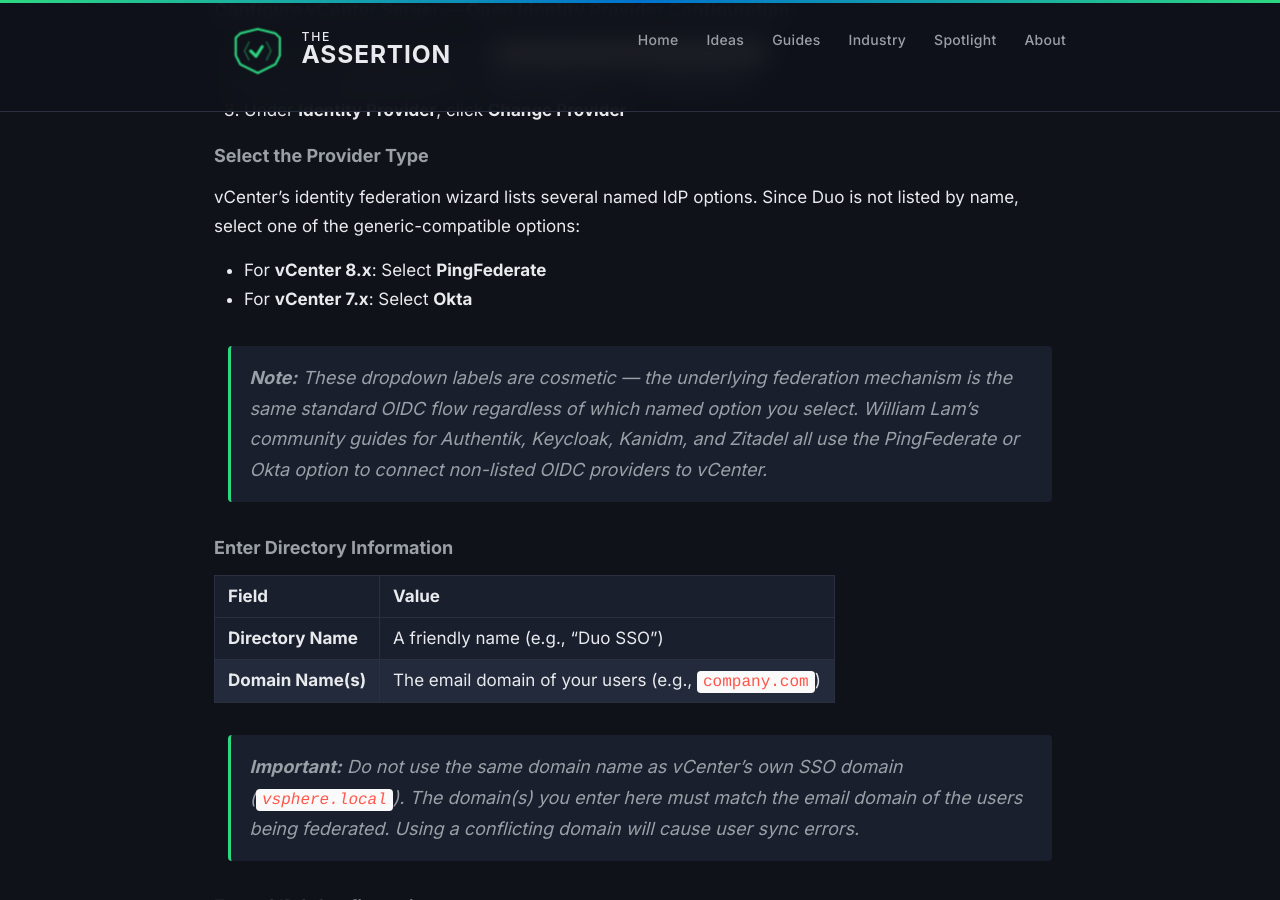
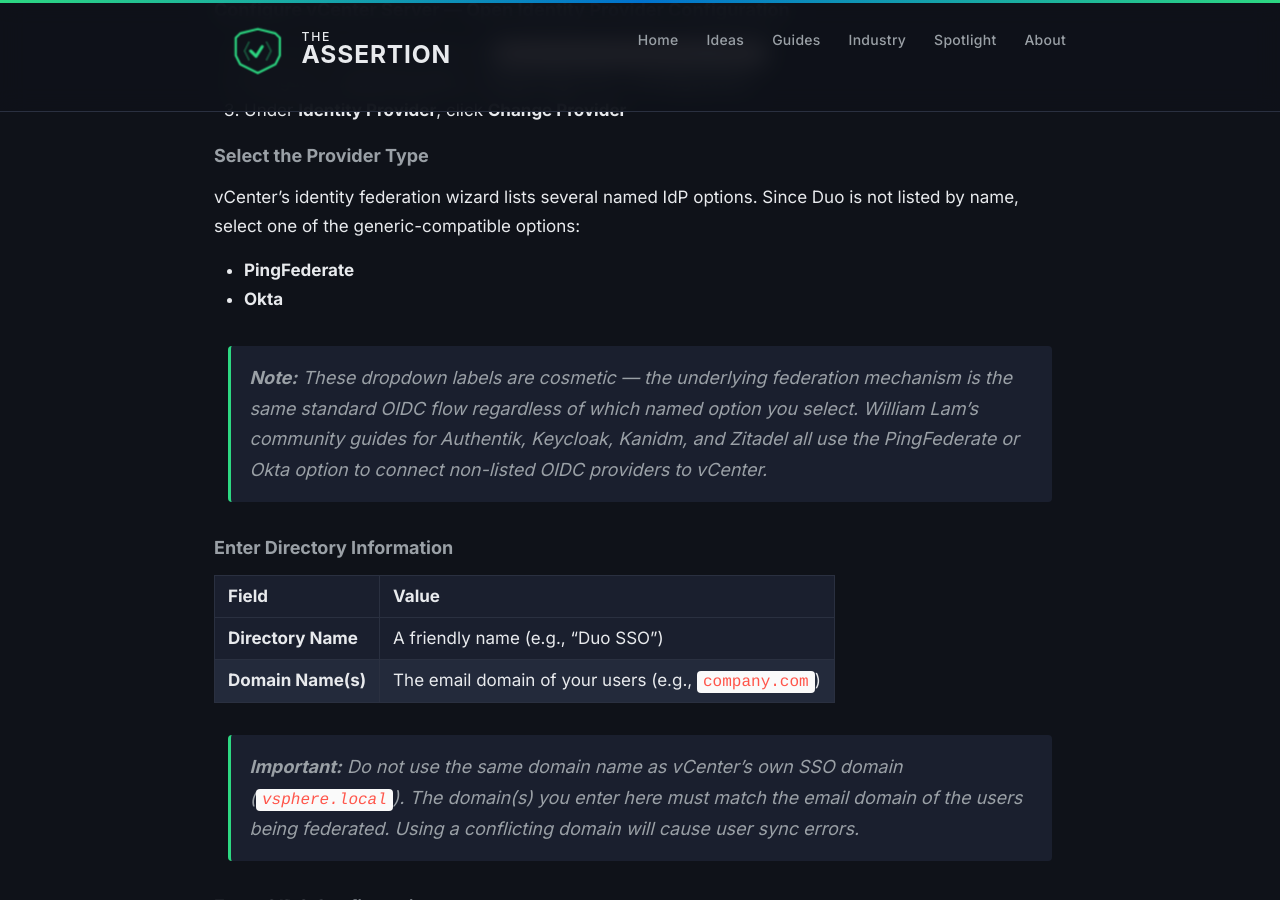
Before and after one commit to christophe81/christophe81.github.io, a Jekyll site: the page built from _posts/2026-4-3-Duo-SSO-VMware-vCenter.md, in a window 1280 px wide and 900 px high, scrolled down 3490 px. Built offline with Jekyll 4.4.1, drawn with Linux system fonts in a browser that asks for light colours; comment, search, counter and statistics services are not loaded.

Commit message:
Simplify provider type list — remove version-specific labels
Co-Authored-By: Claude Opus 4.6 <noreply@anthropic.com>

```diff
--- a/_posts/2026-4-3-Duo-SSO-VMware-vCenter.md
+++ b/_posts/2026-4-3-Duo-SSO-VMware-vCenter.md
@@ -118,8 +118,8 @@ The OpenID Configuration URL is the discovery endpoint that vCenter uses to auto
 
 vCenter's identity federation wizard lists several named IdP options. Since Duo is not listed by name, select one of the generic-compatible options:
 
-- For **vCenter 8.x**: Select **PingFederate**
-- For **vCenter 7.x**: Select **Okta**
+- **PingFederate**
+- **Okta**
 
 > **Note:** These dropdown labels are cosmetic — the underlying federation mechanism is the same standard OIDC flow regardless of which named option you select. William Lam's community guides for Authentik, Keycloak, Kanidm, and Zitadel all use the PingFederate or Okta option to connect non-listed OIDC providers to vCenter.
 
```
